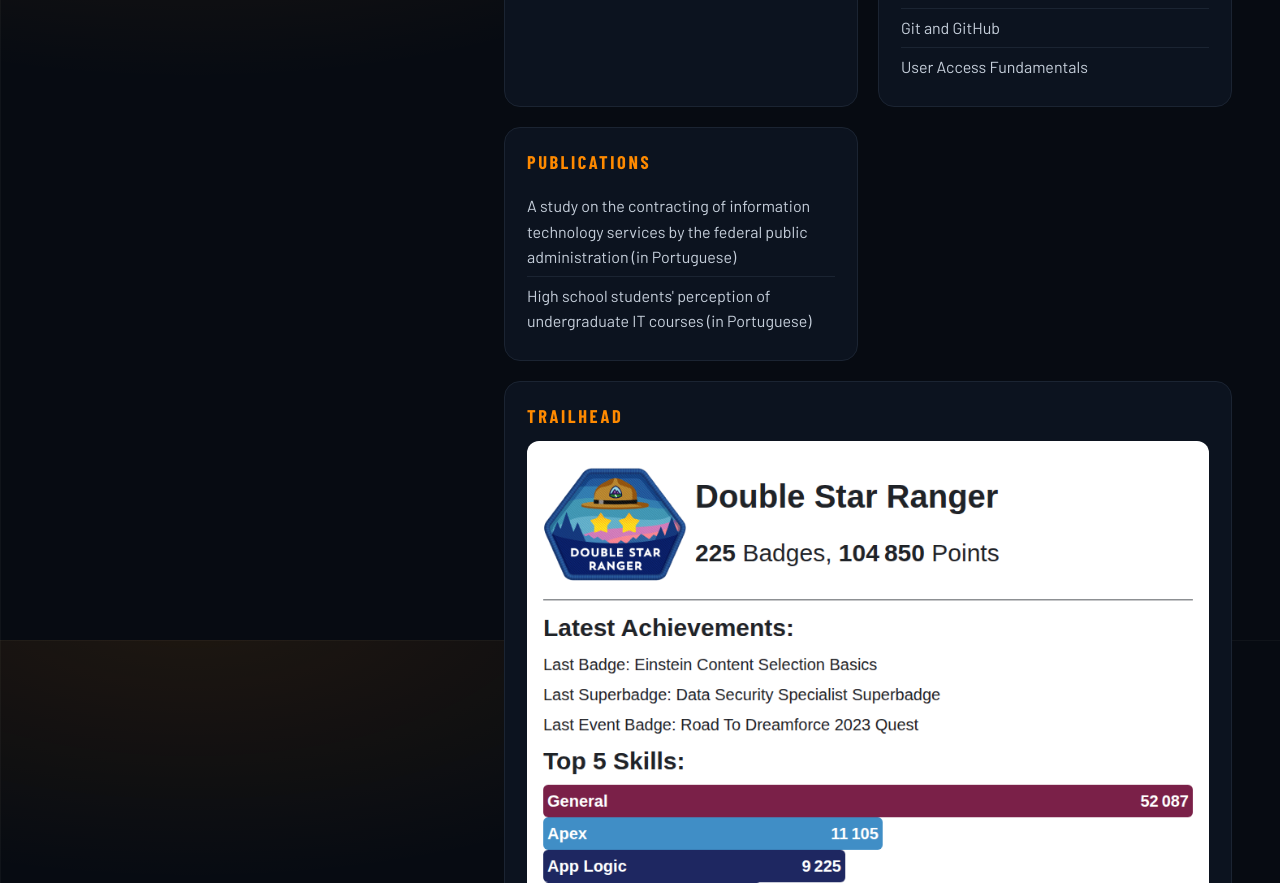
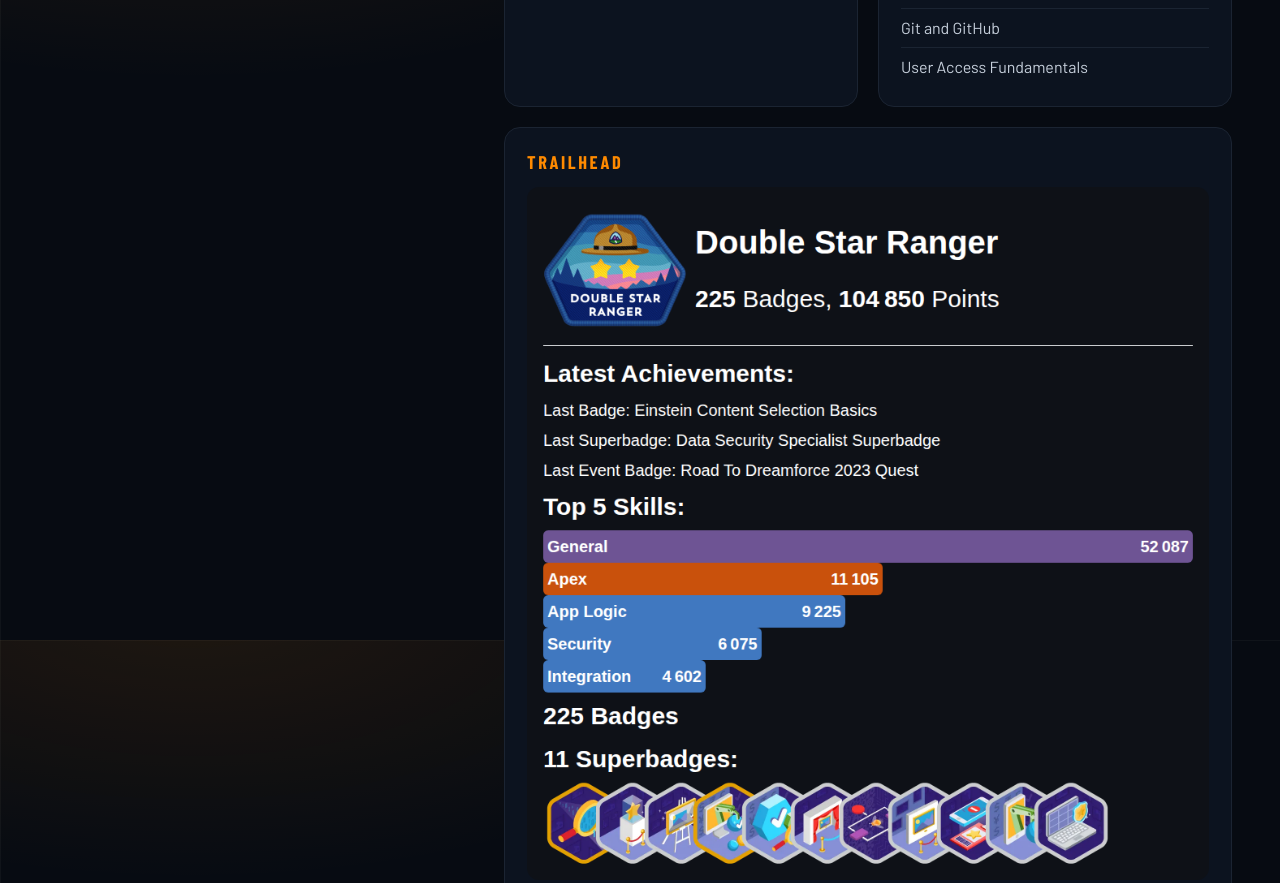
Before and after one commit to ThaisCaroline/portfolio, a plain HTML site: page index.html in a window 1280 px wide. Shown: the part 2560-3443 px from the top of the page. Drawn offline with nearby package versions, Linux system fonts and the light colour scheme; a web font is replaced by a local one.

Commit message:
Remove Publicações e fixa o cartão do Trailhead no tema escuro

```diff
--- a/index.html
+++ b/index.html
@@ -405,18 +405,14 @@
               <li>User Access Fundamentals</li>
             </ul>
           </div>
-          <div class="bloco">
-            <h3>Publicações</h3>
-            <ul>
-              <li>Um estudo sobre a contratação de serviços de tecnologia da informação pela administração pública federal</li>
-              <li>A percepção dos alunos do ensino médio sobre os cursos de graduação na área de TI</li>
-            </ul>
-          </div>
         </div>
       </section>
 
       <div class="bloco trailhead">
         <h3>Trailhead</h3>
+        <a href="https://www.salesforce.com/trailblazer/tsouza35" target="_blank" rel="noopener"><img src="img/trailhead/TScard-dark.png" alt="Cartão do Trailhead de Thaís Carolyne" loading="lazy"></a>
+        <!-- A GitHub Action atualiza o que está dentro do template e os arquivos .png. NÃO apagar as marcas. O cartão mostrado acima é sempre o escuro. -->
+        <template>
         <!--TH_Stats:start-->
 
 <a href="https://www.salesforce.com/trailblazer/tsouza35">
@@ -427,6 +423,7 @@
 </picture>
 </a>
 <!--TH_Stats:end-->
+        </template>
       </div>
 
       <section class="secao" id="contato">
@@ -729,9 +726,6 @@
       'SAP Activate: gestão ágil em projetos SAP': `SAP Activate: agile project management in SAP projects`,
       'Python para Data Science': `Python for Data Science`,
       'Git e GitHub': `Git and GitHub`,
-      'Publicações': `Publications`,
-      'Um estudo sobre a contratação de serviços de tecnologia da informação pela administração pública federal': `A study on the contracting of information technology services by the federal public administration (in Portuguese)`,
-      'A percepção dos alunos do ensino médio sobre os cursos de graduação na área de TI': `High school students' perception of undergraduate IT courses (in Portuguese)`,
       // contato e rodapé
       'Vamos conversar? Me escreva por e-mail ou me encontre nas redes.': `Let's talk? Email me or find me on social media.`,
       'Copiar e-mail': `Copy e-mail`, 'Copiado!': `Copied!`,
@@ -784,6 +778,7 @@
         `The program keeps everything in one place, builds the prompts I use to generate the images and narration with AI (Gemini) and puts the result together in a finished vertical video (1080×1920), with voice, subtitles and images, or even video clips that I upload myself. That way I don't have to repeat the same explanations in every scene or lose the thread of the story between chapters.`,
       'É o meu projeto caçula, ainda em desenvolvimento, e ganha novos recursos conforme eu o uso e aprendo.': `It is my youngest project, still in development, and it gains new features as I use it and learn.`,
       'Como funciona': `How it works`,
+      'Cartão do Trailhead de Thaís Carolyne': `Trailhead card of Thaís Carolyne`,
       'Imagem ampliada': `Enlarged image`, 'Imagem anterior': `Previous image`, 'Próxima imagem': `Next image`,
       'Projeto': `Project`, 'Personagens e ambientes': `Characters and settings`, 'Cenas': `Scenes`, 'Imagem + voz': `Image + voice`, 'Vídeo MP4': `MP4 video`,
       'Imagens de referência enviadas junto com o prompt, para manter a aparência dos personagens': `Reference images sent with the prompt, to keep the characters' look consistent`,
```
